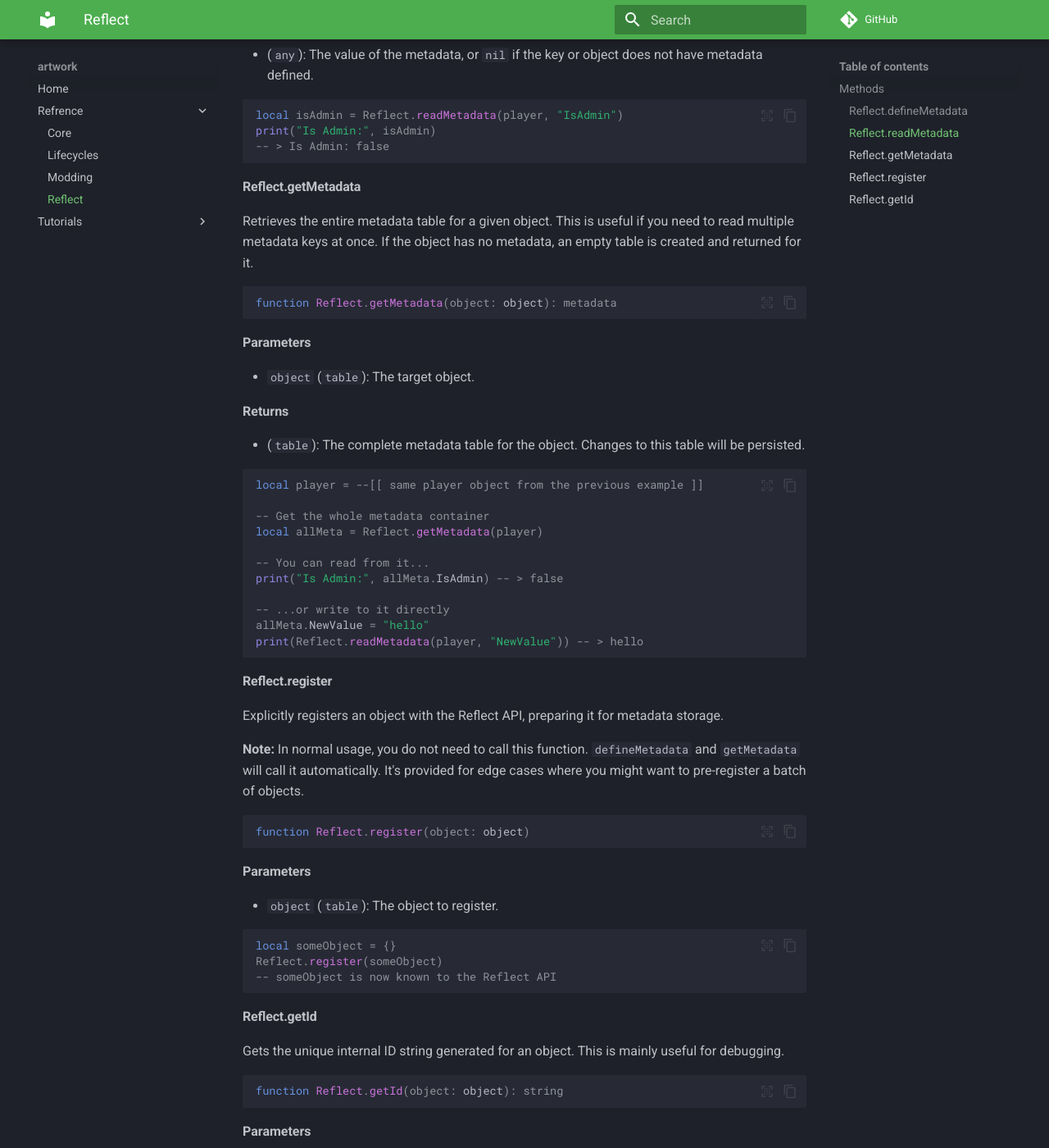
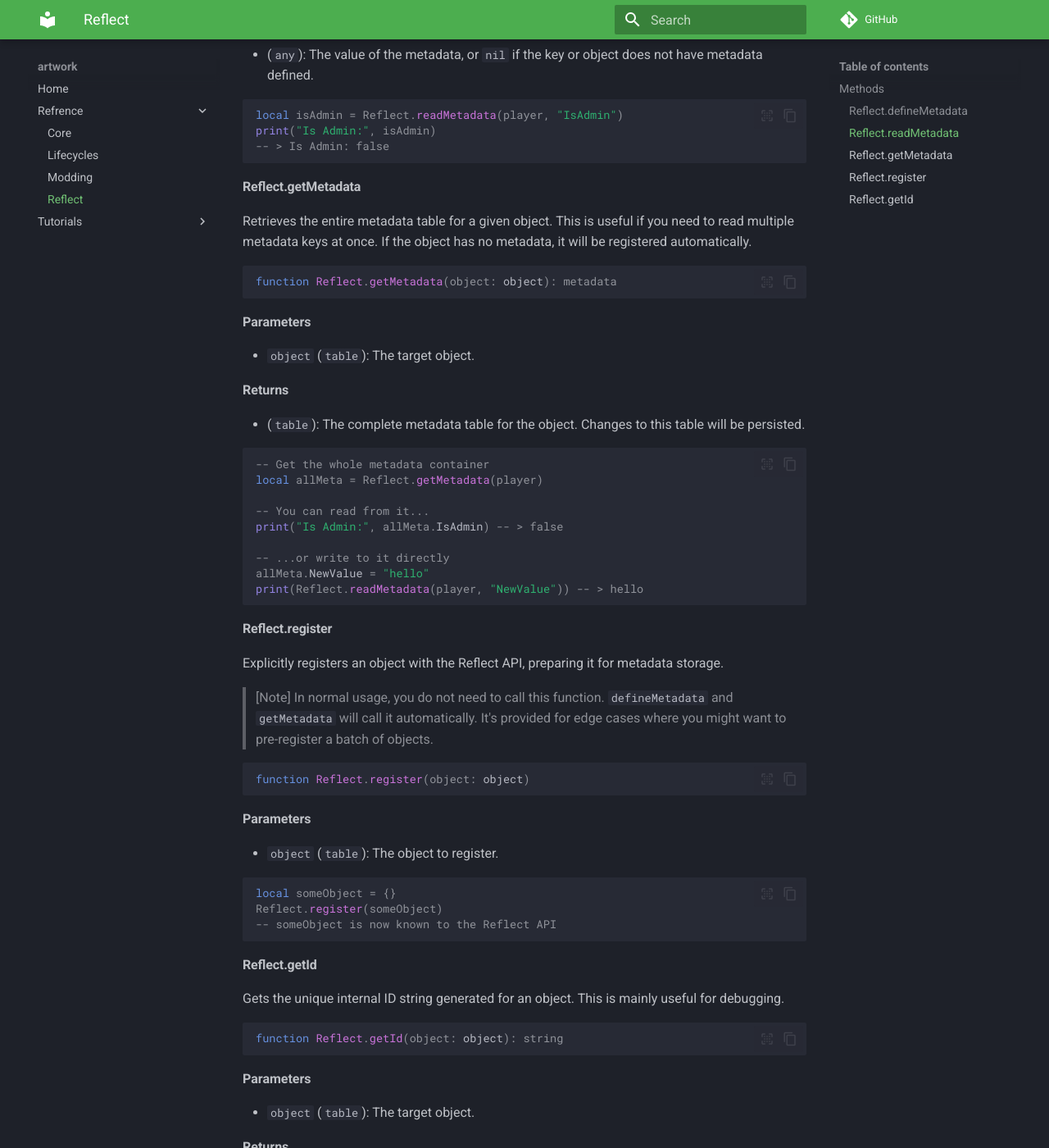
Before and after one commit to ratplier/artwork, an MkDocs documentation site: the page built from docs/refrence/reflect.md, in a window 1280 px wide and 1400 px high, scrolled down 979 px. Shown: the whole window at 82% size. Built offline with MkDocs 1.6.1 and Material for MkDocs 9.7.7, drawn with Linux system fonts in a browser that asks for light colours; comment, search, counter and statistics services are not loaded.

Commit message:
style(docs): update reflect docs

````diff
--- a/docs/refrence/reflect.md
+++ b/docs/refrence/reflect.md
@@ -47,7 +47,7 @@ print("Is Admin:", isAdmin)
 ```
 
 #### Reflect.getMetadata
-Retrieves the entire metadata table for a given object. This is useful if you need to read multiple metadata keys at once. If the object has no metadata, an empty table is created and returned for it.
+Retrieves the entire metadata table for a given object. This is useful if you need to read multiple metadata keys at once. If the object has no metadata, it will be registered automatically.
 
 ```lua
 function Reflect.getMetadata(object: object): metadata
@@ -62,8 +62,6 @@ function Reflect.getMetadata(object: object): metadata
 - (`table`): The complete metadata table for the object. Changes to this table will be persisted.
 
 ```lua
-local player = --[[ same player object from the previous example ]]
-
 -- Get the whole metadata container
 local allMeta = Reflect.getMetadata(player)
 
@@ -78,7 +76,7 @@ print(Reflect.readMetadata(player, "NewValue")) -- > hello
 #### Reflect.register
 Explicitly registers an object with the Reflect API, preparing it for metadata storage.
 
-**Note:** In normal usage, you do not need to call this function. `defineMetadata` and `getMetadata` will call it automatically. It's provided for edge cases where you might want to pre-register a batch of objects.
+> [Note] In normal usage, you do not need to call this function. `defineMetadata` and `getMetadata` will call it automatically. It's provided for edge cases where you might want to pre-register a batch of objects.
 
 ```lua
 function Reflect.register(object: object)
````
